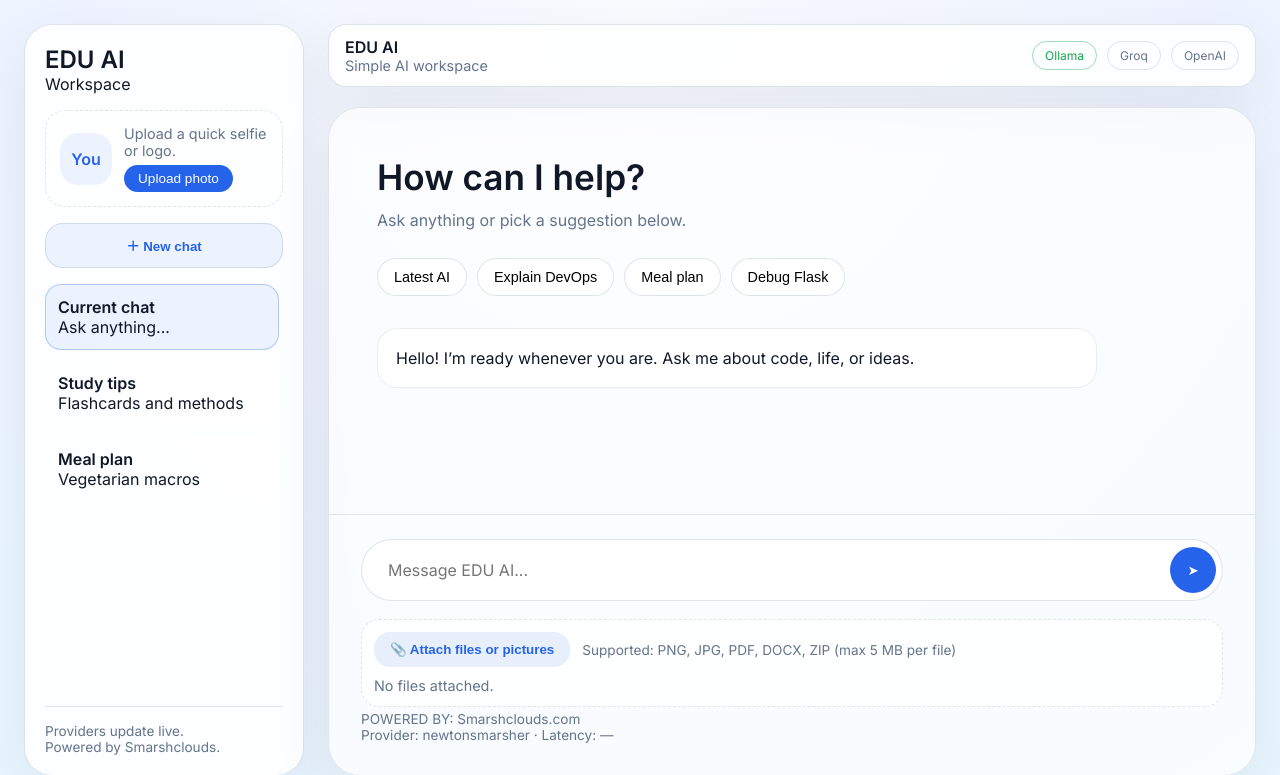
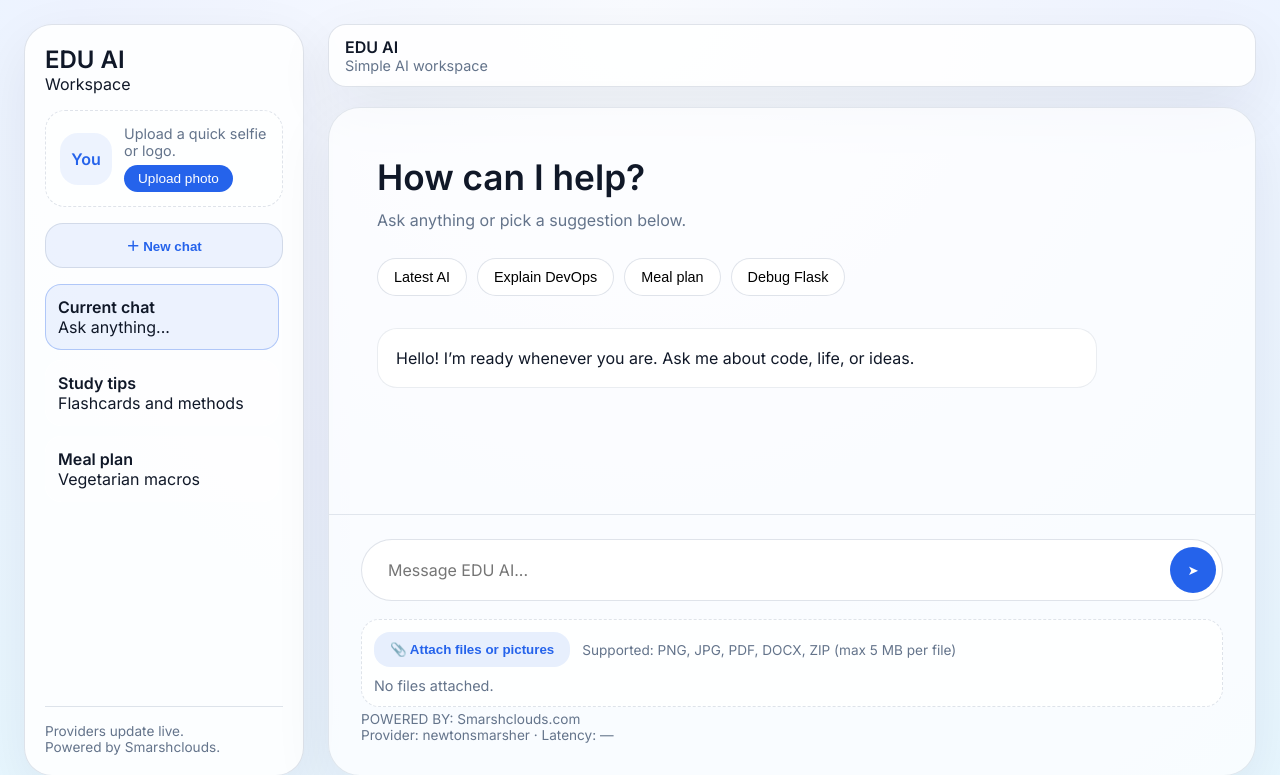
Before and after one commit to newtonsmarsher1/MY-AI, a Flask app: page / in a window 1280 px wide. Shown: the top 775 px of the page. Run offline with Flask 3, Linux system fonts and the light colour scheme; some libraries are stand-ins or nearby versions.

Commit message:
Hide Ollama, Groq, and OpenAI provider buttons from header

```diff
--- a/templates/index.html
+++ b/templates/index.html
@@ -354,8 +354,7 @@
         }
 
         .status {
-            display: flex;
-            gap: 10px;
+            display: none;
         }
 
         .badge {
```
